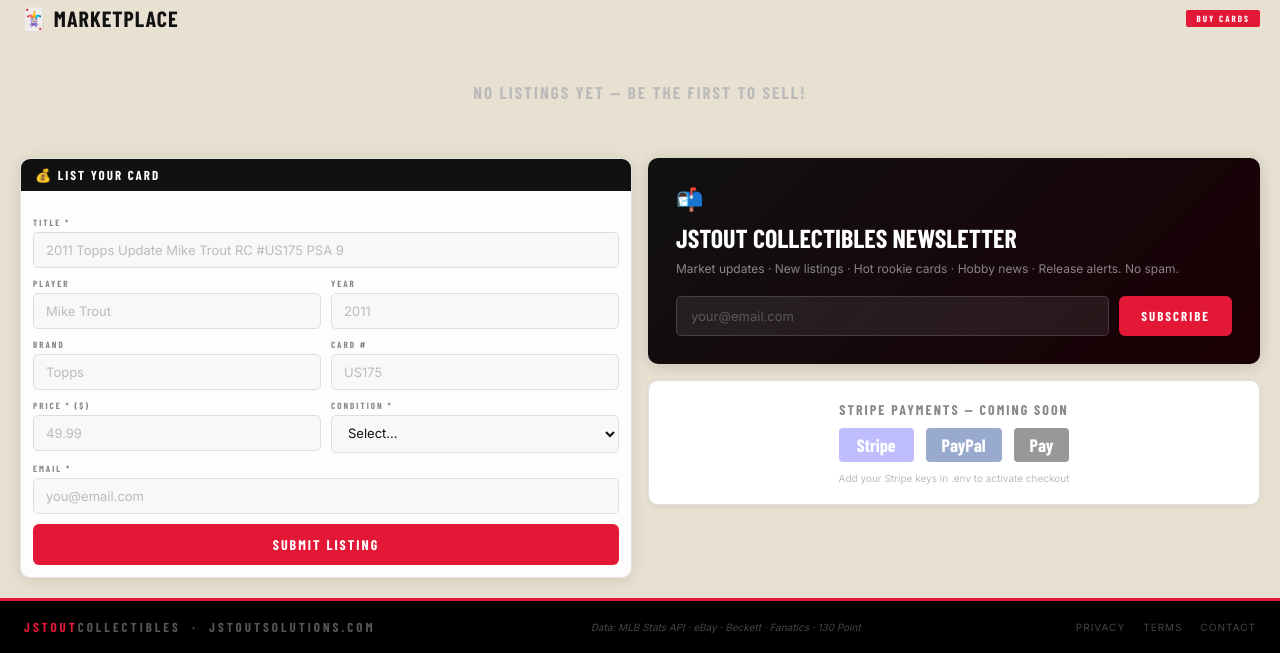
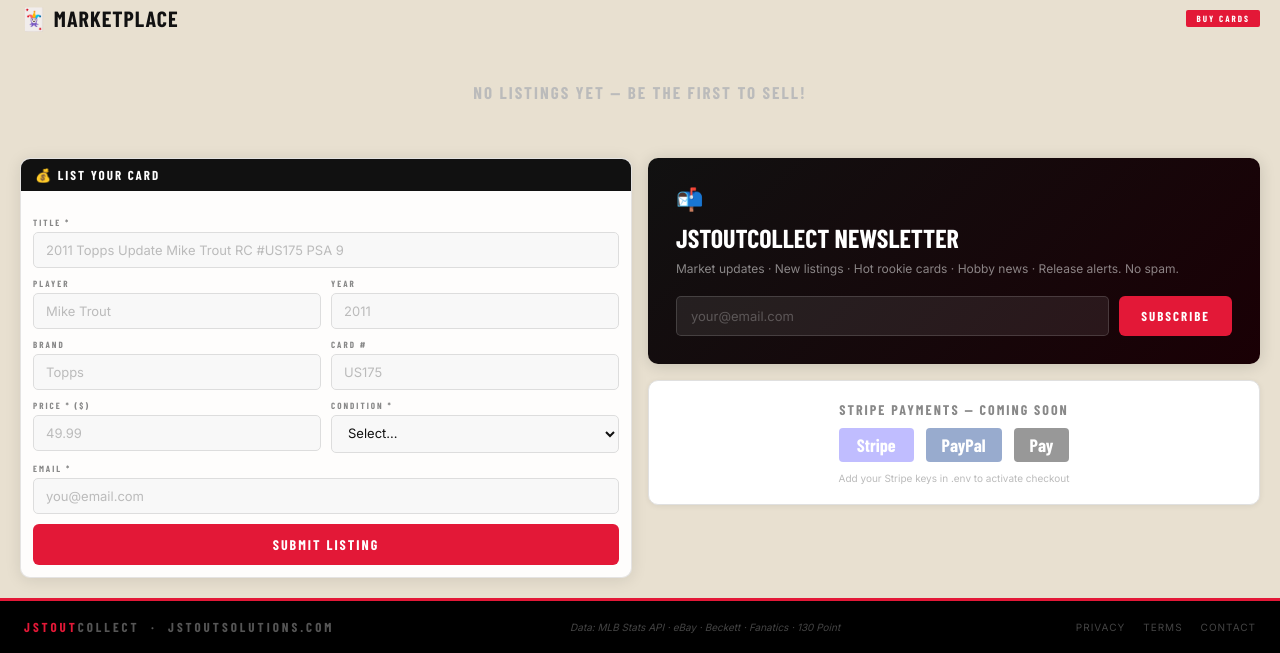
Before and after one commit to jstout5/jstout-collectables, a Flask app: page / in a window 1280 px wide. Shown: the part 2280-2933 px from the top of the page. Run offline with Flask 3, Linux system fonts and the light colour scheme; data that the repository does not hold is empty; some libraries are stand-ins or nearby versions; some web fonts are replaced.

Commit message:
Rebrand to JStoutCollect
Co-Authored-By: Claude Sonnet 4.6 <noreply@anthropic.com>

```diff
--- a/templates/index.html
+++ b/templates/index.html
@@ -3,7 +3,7 @@
 <head>
 <meta charset="UTF-8">
 <meta name="viewport" content="width=device-width, initial-scale=1.0">
-<title>JStout Collectibles — Card Lookup, Marketplace & Stats</title>
+<title>JStoutCollect — Sports Cards, Marketplace & MLB Stats</title>
 <link href="https://fonts.googleapis.com/css2?family=Barlow+Condensed:ital,wght@0,400;0,600;0,700;0,800;0,900;1,700&family=Inter:wght@300;400;500;600&display=swap" rel="stylesheet">
 <style>
 :root {
@@ -555,7 +555,7 @@ footer {
 
 <!-- NAV -->
 <nav>
-  <div class="nav-logo"><img src="/static/images/logo.svg" alt="JStout Collectibles"></div>
+  <div class="nav-logo"><img src="/static/images/logo.svg" alt="JStoutCollect"></div>
   <div class="nav-links">
     <a href="#lookup">Lookup</a>
     <a href="#marketplace">Marketplace</a>
@@ -934,7 +934,7 @@ footer {
   <div id="newsletter">
     <div class="nl-box">
       <div style="font-size:22px;margin-bottom:10px;">📬</div>
-      <div class="nl-title">JStout Collectibles Newsletter</div>
+      <div class="nl-title">JStoutCollect Newsletter</div>
       <p class="nl-sub">Market updates · New listings · Hot rookie cards · Hobby news · Release alerts. No spam.</p>
       <div class="nl-form">
         <input class="nl-input" type="email" id="nl-email" placeholder="your@email.com"
@@ -960,7 +960,7 @@ footer {
 
 <!-- FOOTER -->
 <footer>
-  <div class="footer-brand"><span>JStout</span>Collectibles &nbsp;·&nbsp; JStoutSolutions.com</div>
+  <div class="footer-brand"><span>JStout</span>Collect &nbsp;·&nbsp; JStoutSolutions.com</div>
   <div style="font-size:10px;color:#444;font-style:italic;">Data: MLB Stats API · eBay · Beckett · Fanatics · 130 Point</div>
   <div class="footer-links">
     <a href="#">Privacy</a><a href="#">Terms</a>
```
Also changed, not shown: static/images/logo.svg.
